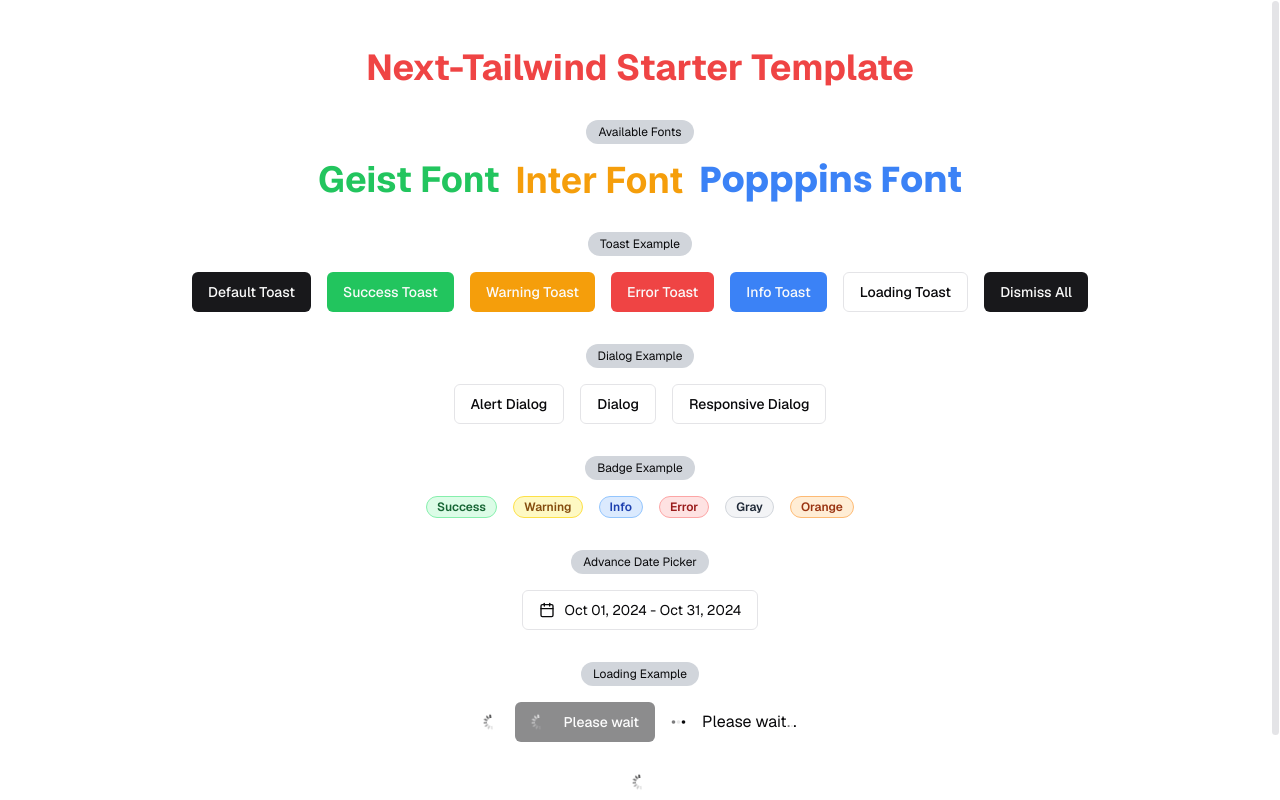
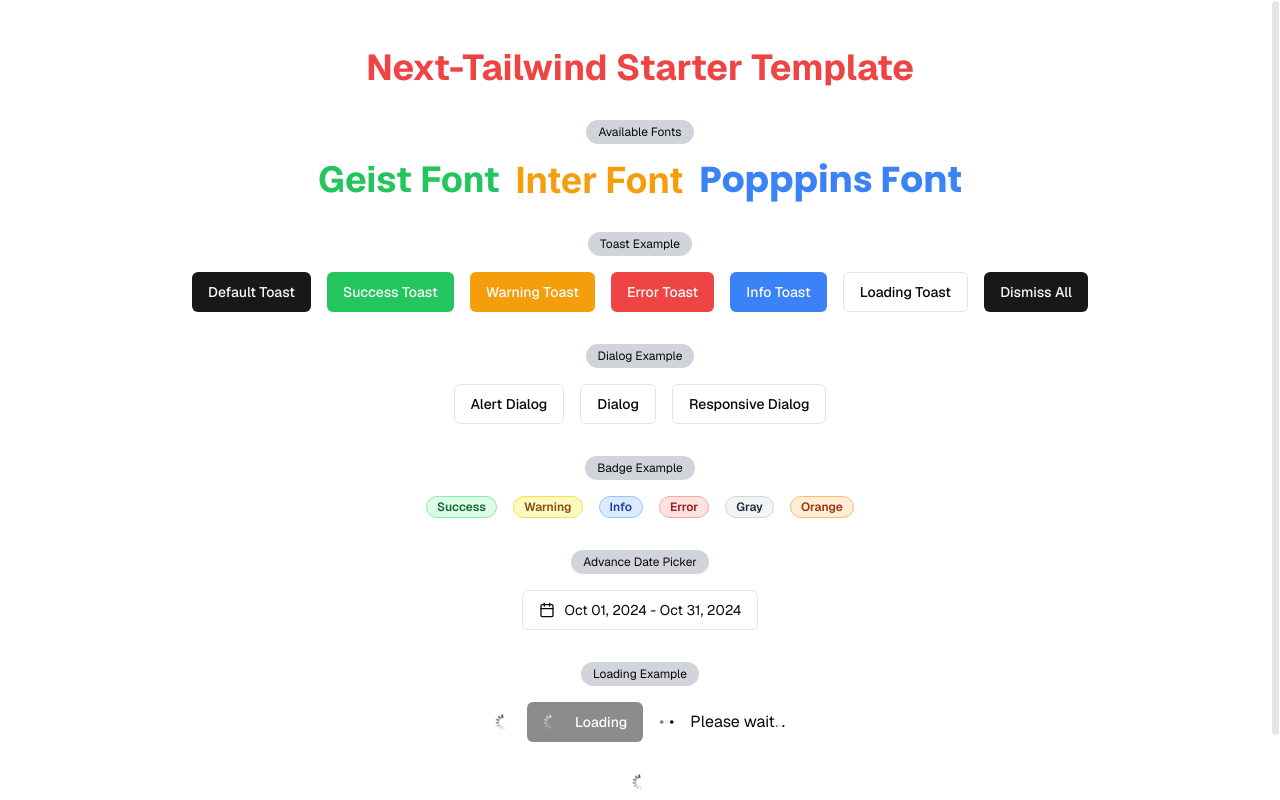
Before and after one commit to nelwincatalogo/next14-tailwind, a Next.js app: page / in a window 1280 px wide. Built offline with nearby package versions, Linux system fonts and the light colour scheme.

Commit message:
♻️ refactor(components): improve LoadingButton component with proper TypeScript types
- Add proper TypeScript interface and props typing
- Support custom className through cn utility
- Make button text customizable with children prop
- Set default text to "Loading" instead of "Please wait"

```diff
--- a/src/components/common/loading/loading-button.tsx
+++ b/src/components/common/loading/loading-button.tsx
@@ -2,12 +2,19 @@
 
 import { Button } from '@/components/ui/button';
 import Loading from '.';
+import { cn } from '@/lib/utils';
 
-export function LoadingButton(props) {
+interface LoadingButtonProps {}
+
+export function LoadingButton({
+  className,
+  children,
+  ...props
+}: LoadingButtonProps & React.ComponentProps<typeof Button>) {
   return (
-    <Button disabled {...props}>
+    <Button disabled className={cn('', className)} {...props}>
       <Loading className="mr-2" />
-      Please wait
+      {children ? children : 'Loading'}
     </Button>
   );
 }
```
